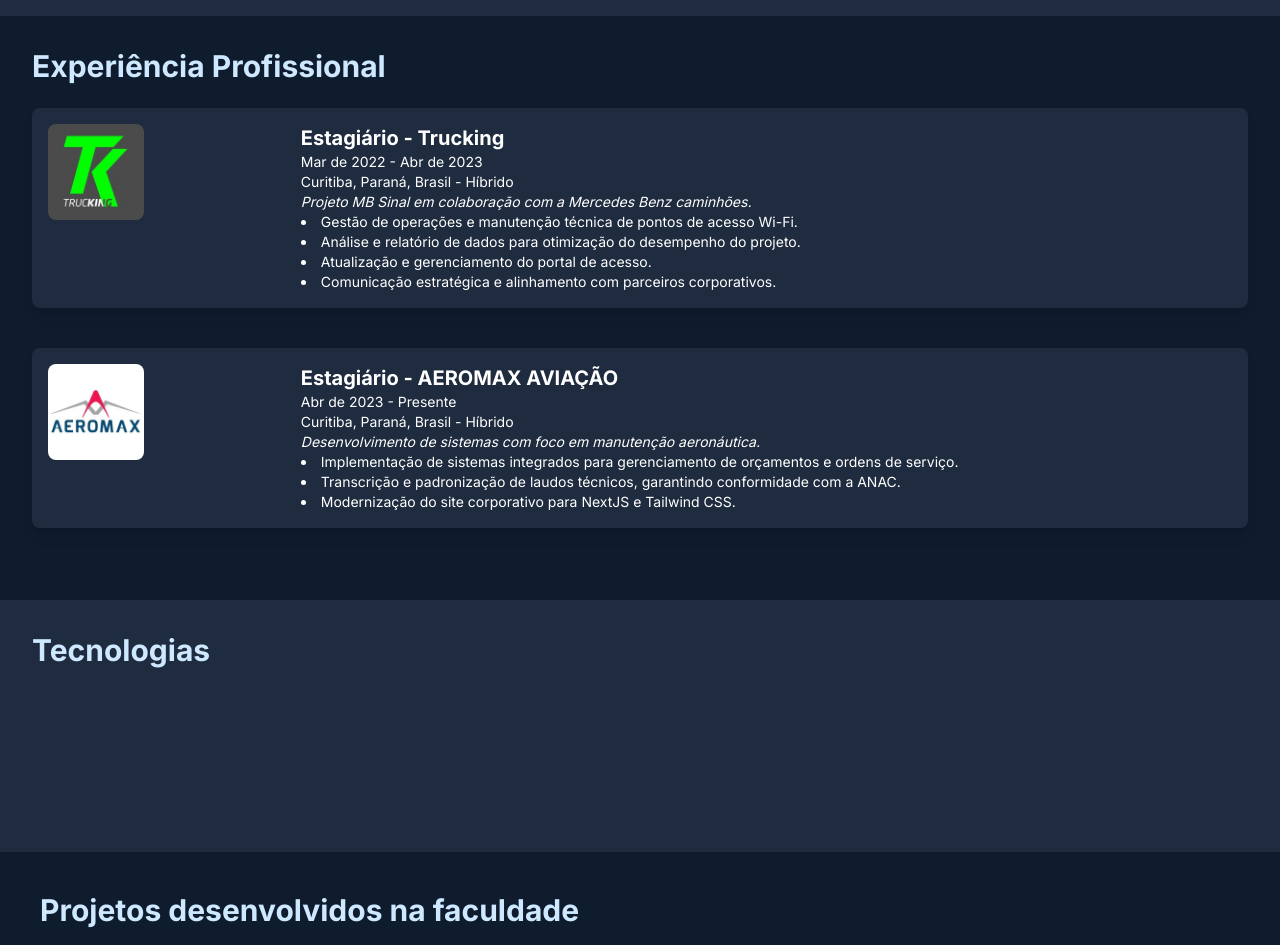
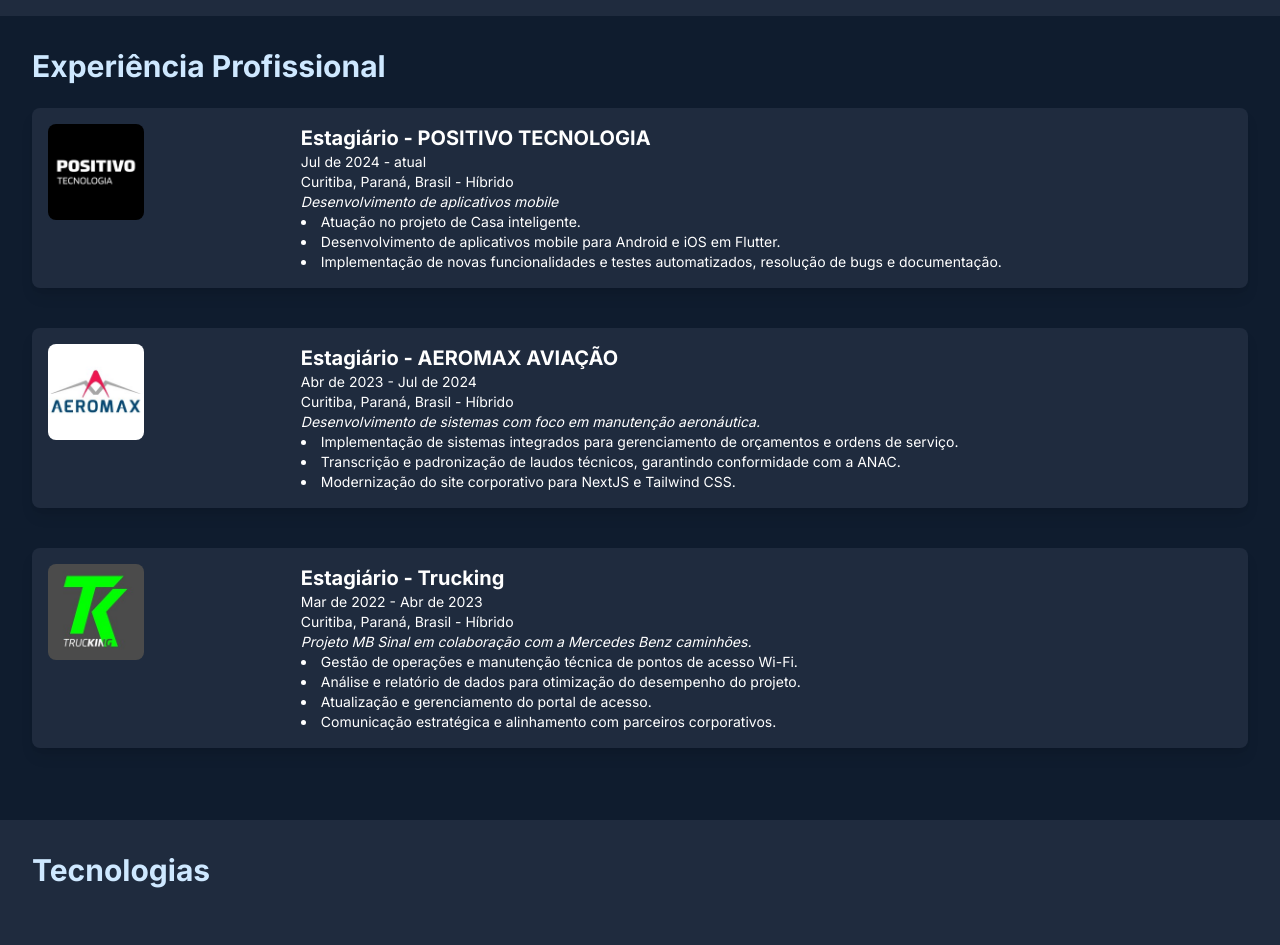
Before and after one commit to Berdegeus/Portifolio, a Next.js app in the folder portifolio/: page / in a window 1280 px wide. Shown: the part 1440-2385 px from the top of the page. Built offline with nearby package versions, Linux system fonts and the light colour scheme; some icons are missing.

Commit message:
chore: Atualizando informações de experiência profissional

```diff
--- a/portifolio/src/Containers/Experience/Experience.jsx
+++ b/portifolio/src/Containers/Experience/Experience.jsx
@@ -4,6 +4,32 @@
   return (
     <div id="Experience" className="bg-bg-100 p-8">
       <h2 className="text-3xl font-bold text-accent-200 mb-6">Experiência Profissional</h2>
+      <ExperienceCard
+        imageSrc="/Positivo.jpeg"
+        role="Estagiário"
+        company="POSITIVO TECNOLOGIA"
+        period="Jul de 2024 - atual"
+        location="Curitiba, Paraná, Brasil - Híbrido"
+        project="Desenvolvimento de aplicativos mobile"
+        attributes={[
+          "Atuação no projeto de Casa inteligente.",
+          "Desenvolvimento de aplicativos mobile para Android e iOS em Flutter.",
+          "Implementação de novas funcionalidades e testes automatizados, resolução de bugs e documentação.",
+        ]}
+      />
+      <ExperienceCard
+        imageSrc="/Aeromax.jpeg"
+        role="Estagiário"
+        company="AEROMAX AVIAÇÃO"
+        period="Abr de 2023 - Jul de 2024"
+        location="Curitiba, Paraná, Brasil - Híbrido"
+        project="Desenvolvimento de sistemas com foco em manutenção aeronáutica."
+        attributes={[
+          "Implementação de sistemas integrados para gerenciamento de orçamentos e ordens de serviço.",
+          "Transcrição e padronização de laudos técnicos, garantindo conformidade com a ANAC.",
+          "Modernização do site corporativo para NextJS e Tailwind CSS.",
+        ]}
+      />
       <ExperienceCard
         imageSrc="/Trucking.jpeg"
         role="Estagiário"
@@ -18,19 +44,6 @@
           "Comunicação estratégica e alinhamento com parceiros corporativos.",
         ]}
       />
-      <ExperienceCard
-        imageSrc="/Aeromax.jpeg"
-        role="Estagiário"
-        company="AEROMAX AVIAÇÃO"
-        period="Abr de 2023 - Presente"
-        location="Curitiba, Paraná, Brasil - Híbrido"
-        project="Desenvolvimento de sistemas com foco em manutenção aeronáutica."
-        attributes={[
-          "Implementação de sistemas integrados para gerenciamento de orçamentos e ordens de serviço.",
-          "Transcrição e padronização de laudos técnicos, garantindo conformidade com a ANAC.",
-          "Modernização do site corporativo para NextJS e Tailwind CSS.",
-        ]}
-      />
     </div>
   );
 };
```
Also changed, not shown: portifolio/public/Positivo.jpeg (added).
